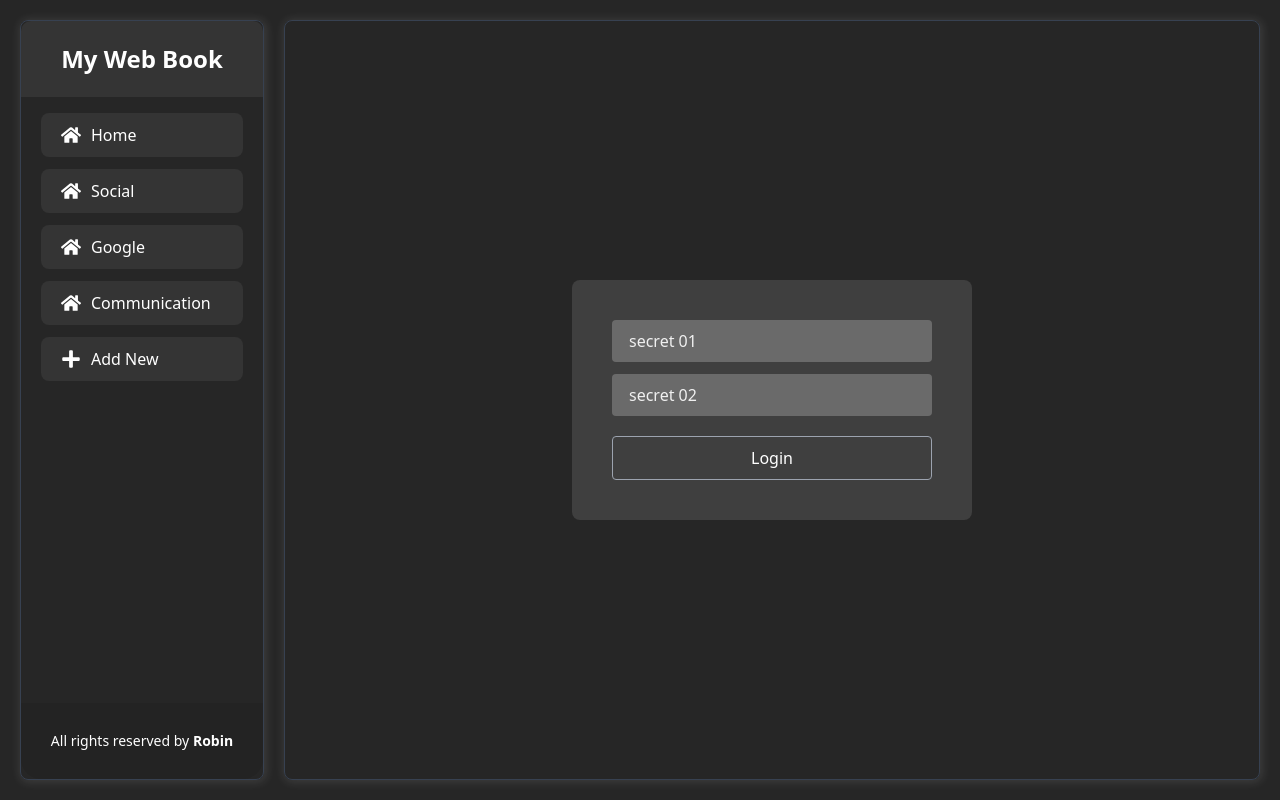
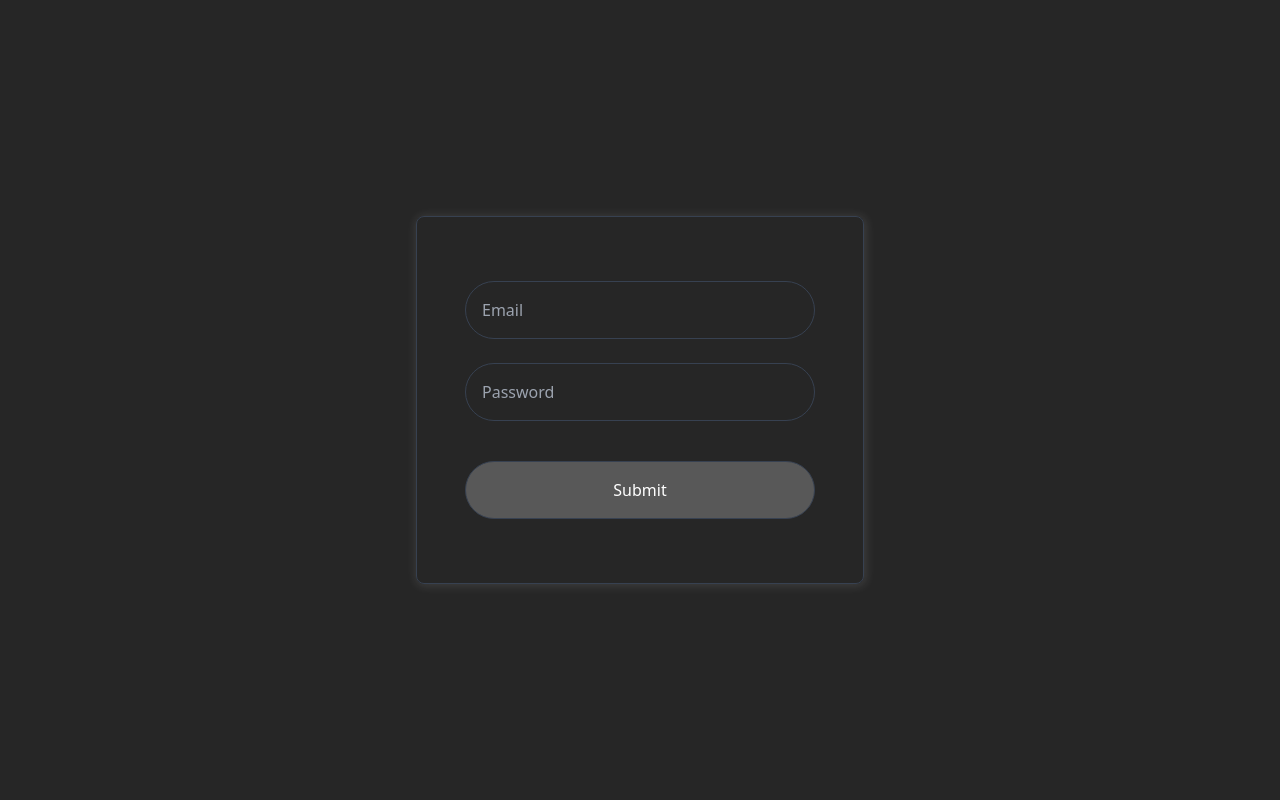
Before and after one commit to Robin0787/My-Web-Book, a React (Vite) app: page /login in a window 1280 px wide. Built offline with nearby package versions, Linux system fonts and the light colour scheme.

Commit message:
Completed adding react-hook-form with shadcn form and created also login page

```diff
--- a/package.json
+++ b/package.json
@@ -10,6 +10,8 @@
     "preview": "vite preview"
   },
   "dependencies": {
+    "@hookform/resolvers": "^3.9.0",
+    "@radix-ui/react-label": "^2.1.0",
     "@radix-ui/react-slot": "^1.1.0",
     "@reduxjs/toolkit": "^2.2.6",
     "class-variance-authority": "^0.7.0",
@@ -19,12 +21,14 @@
     "match-sorter": "^6.3.4",
     "react": "^18.3.1",
     "react-dom": "^18.3.1",
+    "react-hook-form": "^7.52.1",
     "react-icons": "^5.2.1",
     "react-redux": "^9.1.2",
     "react-router-dom": "^6.24.1",
     "sort-by": "^1.2.0",
     "tailwind-merge": "^2.4.0",
-    "tailwindcss-animate": "^1.0.7"
+    "tailwindcss-animate": "^1.0.7",
+    "zod": "^3.23.8"
   },
   "devDependencies": {
     "@types/node": "^20.14.10",
--- /dev/null
+++ b/src/components/custom/my-form/MyForm.tsx
@@ -0,0 +1,39 @@
+/* eslint-disable @typescript-eslint/no-explicit-any */
+import { Form } from "@/components/ui/form";
+import { ReactNode } from "react";
+import { FieldValues, SubmitHandler, useForm } from "react-hook-form";
+
+interface TPHFormProps {
+  onSubmit: SubmitHandler<FieldValues>;
+  children: ReactNode;
+  defaultValues?: object;
+  resolver?: any;
+}
+
+interface TFormConfig {
+  defaultValues?: Record<string, any>;
+  resolver?: any;
+}
+
+const MyForm = ({
+  onSubmit,
+  children,
+  defaultValues,
+  resolver,
+}: TPHFormProps) => {
+  const formConfig: TFormConfig = {};
+  if (defaultValues) {
+    formConfig["defaultValues"] = defaultValues;
+  }
+  if (resolver) {
+    formConfig["resolver"] = resolver;
+  }
+  const form = useForm(formConfig);
+  return (
+    <Form {...form}>
+      <form onSubmit={form.handleSubmit(onSubmit)}>{children}</form>
+    </Form>
+  );
+};
+
+export default MyForm;
--- /dev/null
+++ b/src/components/custom/my-form/MyInput.tsx
@@ -0,0 +1,53 @@
+/* eslint-disable @typescript-eslint/no-explicit-any */
+import { cn } from "@/lib/utils";
+import { FormField, FormItem } from "../../ui/form";
+import { Input } from "../../ui/input";
+
+interface TInputProps {
+  name: string;
+  type: string;
+  className?: string;
+  placeholder?: string;
+  value?: any;
+  disabled?: boolean;
+}
+
+const MyInput = ({
+  type,
+  className,
+  name,
+  placeholder,
+  value,
+  disabled,
+}: TInputProps) => {
+  return (
+    <FormField
+      name={name}
+      render={({ field, fieldState: { error } }) => (
+        <FormItem className="relative">
+          {error && (
+            <small
+              className={cn(
+                "absolute -bottom-5 left-4 text-gray-400 font-semibold tracking-[0.5px]"
+              )}
+            >
+              {error?.message}
+            </small>
+          )}
+          <Input
+            {...field}
+            type={type}
+            id={name}
+            value={value}
+            className={cn(className)}
+            placeholder={placeholder}
+            disabled={disabled}
+            autoComplete="off"
+          />
+        </FormItem>
+      )}
+    />
+  );
+};
+
+export default MyInput;
--- /dev/null
+++ b/src/components/ui/form.tsx
@@ -0,0 +1,176 @@
+import * as React from "react"
+import * as LabelPrimitive from "@radix-ui/react-label"
+import { Slot } from "@radix-ui/react-slot"
+import {
+  Controller,
+  ControllerProps,
+  FieldPath,
+  FieldValues,
+  FormProvider,
+  useFormContext,
+} from "react-hook-form"
+
+import { cn } from "@/lib/utils"
+import { Label } from "@/components/ui/label"
+
+const Form = FormProvider
+
+type FormFieldContextValue<
+  TFieldValues extends FieldValues = FieldValues,
+  TName extends FieldPath<TFieldValues> = FieldPath<TFieldValues>
+> = {
+  name: TName
+}
+
+const FormFieldContext = React.createContext<FormFieldContextValue>(
+  {} as FormFieldContextValue
+)
+
+const FormField = <
+  TFieldValues extends FieldValues = FieldValues,
+  TName extends FieldPath<TFieldValues> = FieldPath<TFieldValues>
+>({
+  ...props
+}: ControllerProps<TFieldValues, TName>) => {
+  return (
+    <FormFieldContext.Provider value={{ name: props.name }}>
+      <Controller {...props} />
+    </FormFieldContext.Provider>
+  )
+}
+
+const useFormField = () => {
+  const fieldContext = React.useContext(FormFieldContext)
+  const itemContext = React.useContext(FormItemContext)
+  const { getFieldState, formState } = useFormContext()
+
+  const fieldState = getFieldState(fieldContext.name, formState)
+
+  if (!fieldContext) {
+    throw new Error("useFormField should be used within <FormField>")
+  }
+
+  const { id } = itemContext
+
+  return {
+    id,
+    name: fieldContext.name,
+    formItemId: `${id}-form-item`,
+    formDescriptionId: `${id}-form-item-description`,
+    formMessageId: `${id}-form-item-message`,
+    ...fieldState,
+  }
+}
+
+type FormItemContextValue = {
+  id: string
+}
+
+const FormItemContext = React.createContext<FormItemContextValue>(
+  {} as FormItemContextValue
+)
+
+const FormItem = React.forwardRef<
+  HTMLDivElement,
+  React.HTMLAttributes<HTMLDivElement>
+>(({ className, ...props }, ref) => {
+  const id = React.useId()
+
+  return (
+    <FormItemContext.Provider value={{ id }}>
+      <div ref={ref} className={cn("tailwind.config.tsspace-y-2", className)} {...props} />
+    </FormItemContext.Provider>
+  )
+})
+FormItem.displayName = "FormItem"
+
+const FormLabel = React.forwardRef<
+  React.ElementRef<typeof LabelPrimitive.Root>,
+  React.ComponentPropsWithoutRef<typeof LabelPrimitive.Root>
+>(({ className, ...props }, ref) => {
+  const { error, formItemId } = useFormField()
+
+  return (
+    <Label
+      ref={ref}
+      className={cn(error && "tailwind.config.tstext-red-500 dark:tailwind.config.tstext-red-900", className)}
+      htmlFor={formItemId}
+      {...props}
+    />
+  )
+})
+FormLabel.displayName = "FormLabel"
+
+const FormControl = React.forwardRef<
+  React.ElementRef<typeof Slot>,
+  React.ComponentPropsWithoutRef<typeof Slot>
+>(({ ...props }, ref) => {
+  const { error, formItemId, formDescriptionId, formMessageId } = useFormField()
+
+  return (
+    <Slot
+      ref={ref}
+      id={formItemId}
+      aria-describedby={
+        !error
+          ? `${formDescriptionId}`
+          : `${formDescriptionId} ${formMessageId}`
+      }
+      aria-invalid={!!error}
+      {...props}
+    />
+  )
+})
+FormControl.displayName = "FormControl"
+
+const FormDescription = React.forwardRef<
+  HTMLParagraphElement,
+  React.HTMLAttributes<HTMLParagraphElement>
+>(({ className, ...props }, ref) => {
+  const { formDescriptionId } = useFormField()
+
+  return (
+    <p
+      ref={ref}
+      id={formDescriptionId}
+      className={cn("tailwind.config.tstext-sm tailwind.config.tstext-slate-500 dark:tailwind.config.tstext-slate-400", className)}
+      {...props}
+    />
+  )
+})
+FormDescription.displayName = "FormDescription"
+
+const FormMessage = React.forwardRef<
+  HTMLParagraphElement,
+  React.HTMLAttributes<HTMLParagraphElement>
+>(({ className, children, ...props }, ref) => {
+  const { error, formMessageId } = useFormField()
+  const body = error ? String(error?.message) : children
+
+  if (!body) {
+    return null
+  }
+
+  return (
+    <p
+      ref={ref}
+      id={formMessageId}
+      className={cn("tailwind.config.tstext-sm tailwind.config.tsfont-medium tailwind.config.tstext-red-500 dark:tailwind.config.tstext-red-900", className)}
+      {...props}
+    >
+      {body}
+    </p>
+  )
+})
+FormMessage.displayName = "FormMessage"
+
+export {
+  useFormField,
+  Form,
+  FormItem,
+  FormLabel,
+  FormControl,
+  FormDescription,
+  FormMessage,
+  FormField,
+}
--- /dev/null
+++ b/src/components/ui/input.tsx
@@ -0,0 +1,25 @@
+import * as React from "react"
+
+import { cn } from "@/lib/utils"
+
+export interface InputProps
+  extends React.InputHTMLAttributes<HTMLInputElement> {}
+
+const Input = React.forwardRef<HTMLInputElement, InputProps>(
+  ({ className, type, ...props }, ref) => {
+    return (
+      <input
+        type={type}
+        className={cn(
+          "tailwind.config.tsflex tailwind.config.tsh-10 tailwind.config.tsw-full tailwind.config.tsrounded-md tailwind.config.tsborder tailwind.config.tsborder-slate-200 tailwind.config.tsbg-white tailwind.config.tspx-3 tailwind.config.tspy-2 tailwind.config.tstext-sm tailwind.config.tsring-offset-white file:tailwind.config.tsborder-0 file:tailwind.config.tsbg-transparent file:tailwind.config.tstext-sm file:tailwind.config.tsfont-medium placeholder:tailwind.config.tstext-slate-500 focus-visible:tailwind.config.tsoutline-none focus-visible:tailwind.config.tsring-2 focus-visible:tailwind.config.tsring-slate-950 focus-visible:tailwind.config.tsring-offset-2 disabled:tailwind.config.tscursor-not-allowed disabled:tailwind.config.tsopacity-50 dark:tailwind.config.tsborder-slate-800 dark:tailwind.config.tsbg-slate-950 dark:tailwind.config.tsring-offset-slate-950 dark:placeholder:tailwind.config.tstext-slate-400 dark:focus-visible:tailwind.config.tsring-slate-300",
+          className
+        )}
+        ref={ref}
+        {...props}
+      />
+    )
+  }
+)
+Input.displayName = "Input"
+
+export { Input }
--- /dev/null
+++ b/src/components/ui/label.tsx
@@ -0,0 +1,24 @@
+import * as React from "react"
+import * as LabelPrimitive from "@radix-ui/react-label"
+import { cva, type VariantProps } from "class-variance-authority"
+
+import { cn } from "@/lib/utils"
+
+const labelVariants = cva(
+  "tailwind.config.tstext-sm tailwind.config.tsfont-medium tailwind.config.tsleading-none peer-disabled:tailwind.config.tscursor-not-allowed peer-disabled:tailwind.config.tsopacity-70"
+)
+
+const Label = React.forwardRef<
+  React.ElementRef<typeof LabelPrimitive.Root>,
+  React.ComponentPropsWithoutRef<typeof LabelPrimitive.Root> &
+    VariantProps<typeof labelVariants>
+>(({ className, ...props }, ref) => (
+  <LabelPrimitive.Root
+    ref={ref}
+    className={cn(labelVariants(), className)}
+    {...props}
+  />
+))
+Label.displayName = LabelPrimitive.Root.displayName
+
+export { Label }
--- a/src/pages/login/Login.tsx
+++ b/src/pages/login/Login.tsx
@@ -1,36 +1,43 @@
 /* eslint-disable @typescript-eslint/no-explicit-any */
+import MyForm from "@/components/custom/my-form/MyForm";
+import MyInput from "@/components/custom/my-form/MyInput";
+import { Button } from "@/components/ui/button";
+import { loginSchema } from "@/schemas/login.schema";
+import { zodResolver } from "@hookform/resolvers/zod";
+import { FieldValues } from "react-hook-form";
 
 const Login = () => {
-  const handleSubmit = (data: any) => {
+  function onSubmit(data: FieldValues) {
     console.log(data);
-  };
+  }
   return (
-    <div className="h-screen w-full flex justify-center items-center home text-white">
-      <div className="rounded-lg bg-[#e9e9e920] p-10 ">
-        <form onSubmit={handleSubmit}>
-          <div className="flex flex-col justify-center items-center w-full gap-3">
-            <input
+    <div className="h-screen bg-[#262626] w-full flex justify-center items-center home text-white">
+      <div className="w-[35%] px-12 py-16 rounded-lg shadow-[1px_1px_10px_2px] shadow-white/10 border border-gray-700">
+        <MyForm onSubmit={onSubmit} resolver={zodResolver(loginSchema)}>
+          <div className="w-full space-y-6">
+            <MyInput
+              type="email"
+              name="email"
+              placeholder="Email"
+              className="bg-transparent rounded-full border border-gray-700 p-4 w-full  outline-none focus:outline-none focus:border-gray-300 duration-300"
+            />
+            <MyInput
               type="password"
-              name="secret01"
-              placeholder="secret 01"
-              className="bg-[#e9e9e940] border border-transparent focus:border-gray-400 rounded px-4 py-[6px] md:py-2 2xl:py-3 w-full md:w-[320px] 2xl:w-[420px] duration-300 focus:outline-0 focus:bg-[#e9e9e900] placeholder:text-white/90"
-            />
-            <input
-              type="password"
-              name="secret02"
-              placeholder="secret 02"
-              className="bg-[#e9e9e940] border border-transparent focus:border-gray-400 rounded px-4 py-[6px] md:py-2 2xl:py-3 w-full md:w-[320px] 2xl:w-[420px] duration-300 focus:outline-0 focus:bg-[#e9e9e900] placeholder:text-white/90"
+              name="password"
+              placeholder="Password"
+              className="bg-transparent rounded-full border border-gray-700 p-4 w-full  outline-none focus:outline-none focus:border-gray-300 duration-300"
             />
           </div>
-          <div>
-            <button
+          <div className="mt-10">
+            <Button
               type="submit"
-              className="relative mt-5 w-full border hover:border-transparent border-gray-400 hover:bg-[#e9e9e950] bg-[#e9e9e900] rounded duration-300 flex justify-center items-center h-11"
+              variant={"secondary"}
+              className="bg-[#585858] rounded-full border border-gray-700 p-4 w-full hover:bg-transparent duration-300"
             >
-              Login
-            </button>
+              Submit
+            </Button>
           </div>
-        </form>
+        </MyForm>
       </div>
     </div>
   );
--- a/src/redux/types/types.global.ts
+++ b/src/redux/types/types.global.ts
@@ -3,3 +3,8 @@ export interface RootState {
     value: number;
   };
 }
+
+export interface TLoginData {
+  email: string;
+  password: string;
+}
--- /dev/null
+++ b/src/schemas/login.schema.ts
@@ -0,0 +1,6 @@
+import z from "zod";
+
+export const loginSchema = z.object({
+  email: z.string({ required_error: "Email is required!" }),
+  password: z.string({ required_error: "Password is required!" }),
+});
```
Also changed, not shown: src/routes/routes.tsx (+4 -4 lines), 1 other file (tests, documents, lock files or other folders).
